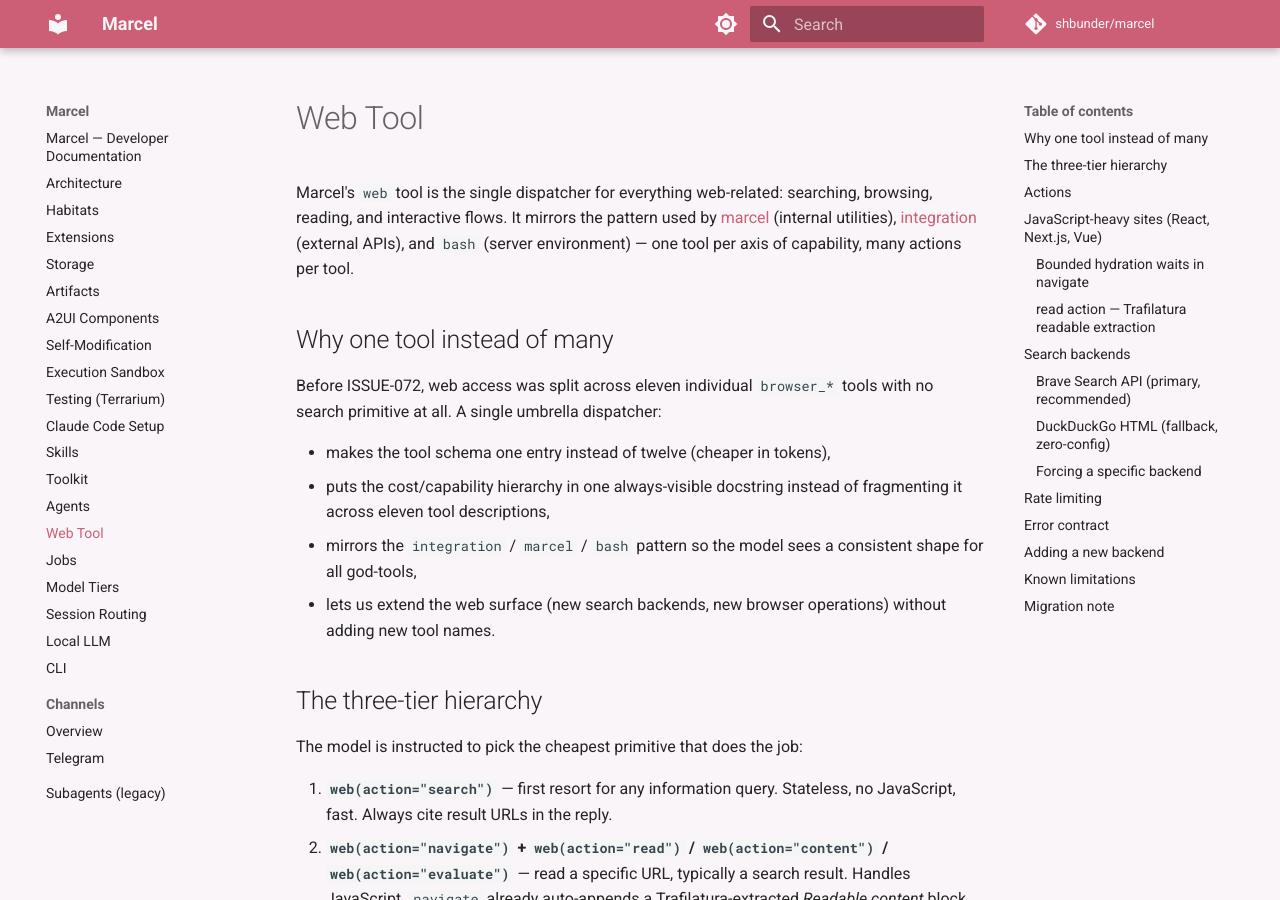
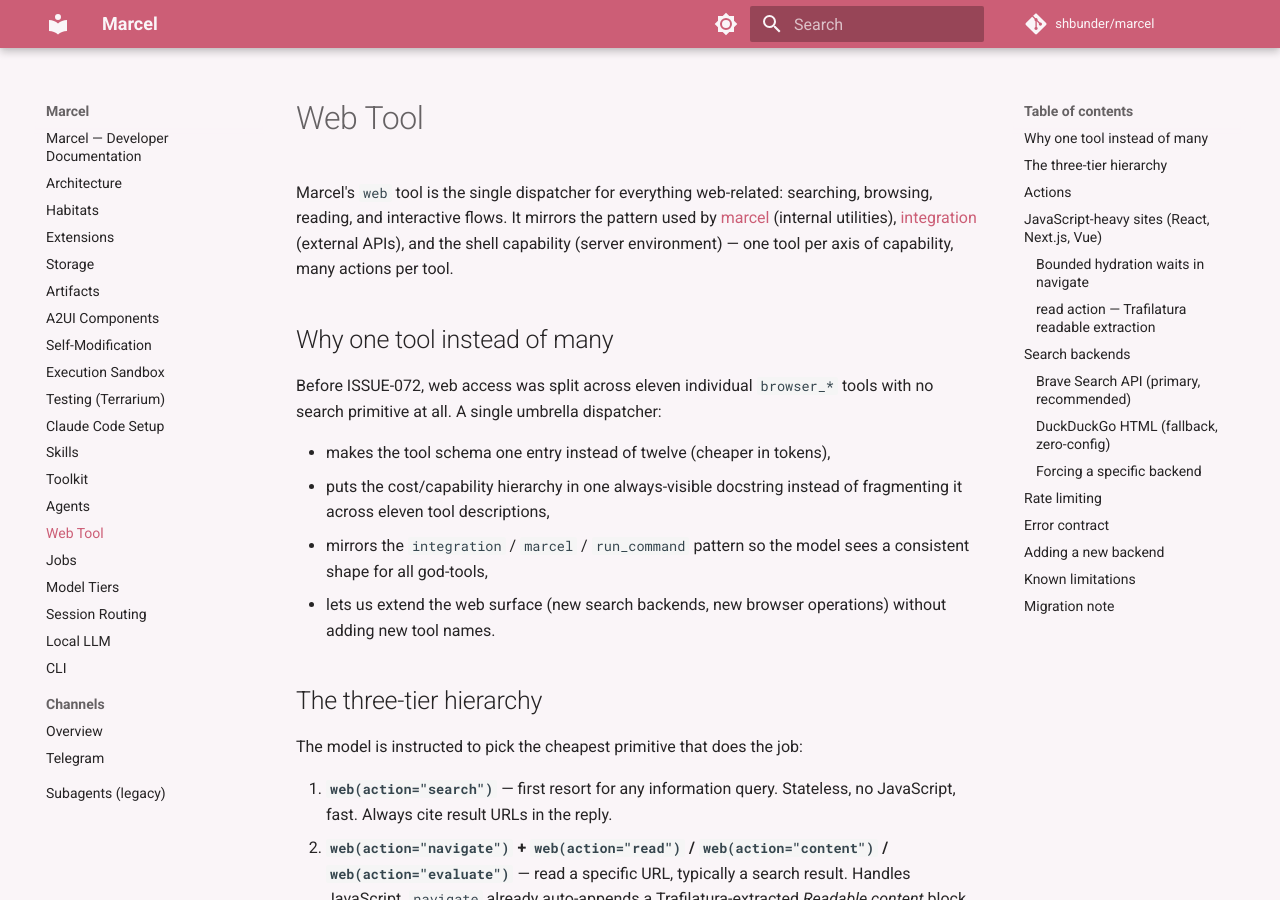
Before and after one commit to shbunder/marcel, an MkDocs documentation site: the page built from docs/web.md, in a window 1280 px wide and 900 px high. Built offline with MkDocs 1.6.1 and Material for MkDocs 9.7.7, drawn with Linux system fonts in a browser that asks for light colours; comment, search, counter and statistics services are not loaded.

Commit message:
[STORY-260718-2d3116] fix: remaining bash stragglers in docs + .claude enforcer tables
Verifier straggler sweep (src-inclusive this time): agents.md internal
inconsistency (:20/:229), web.md, sandbox.md 'treat bash as unconfined',
and the role-gating/security-auditor/code-reviewer admin-tool tables.
sandbox.md CodeMode section corrected — generate_chart is NOT eligible
(it execs model input) — plus the network-egress trade-off note.

Co-Authored-By: Claude Fable 5 <noreply@anthropic.com>

```diff
--- a/docs/web.md
+++ b/docs/web.md
@@ -3,7 +3,7 @@
 Marcel's `web` tool is the single dispatcher for everything web-related:
 searching, browsing, reading, and interactive flows. It mirrors the
 pattern used by [marcel](skills.md) (internal utilities),
-[integration](skills.md) (external APIs), and `bash` (server
+[integration](skills.md) (external APIs), and the shell capability (server
 environment) — one tool per axis of capability, many actions per tool.
 
 ## Why one tool instead of many
@@ -15,7 +15,7 @@ dispatcher:
 - makes the tool schema one entry instead of twelve (cheaper in tokens),
 - puts the cost/capability hierarchy in one always-visible docstring
   instead of fragmenting it across eleven tool descriptions,
-- mirrors the `integration` / `marcel` / `bash` pattern so the model sees
+- mirrors the `integration` / `marcel` / `run_command` pattern so the model sees
   a consistent shape for all god-tools,
 - lets us extend the web surface (new search backends, new browser
   operations) without adding new tool names.
```
Also changed, not shown: .claude/agents/code-reviewer.md (+1 -1 lines), .claude/agents/security-auditor.md (+2 -2 lines), .claude/rules/role-gating.md (+2 -2 lines), docs/agents.md (+3 -2 lines), docs/sandbox.md (+8 -4 lines).
